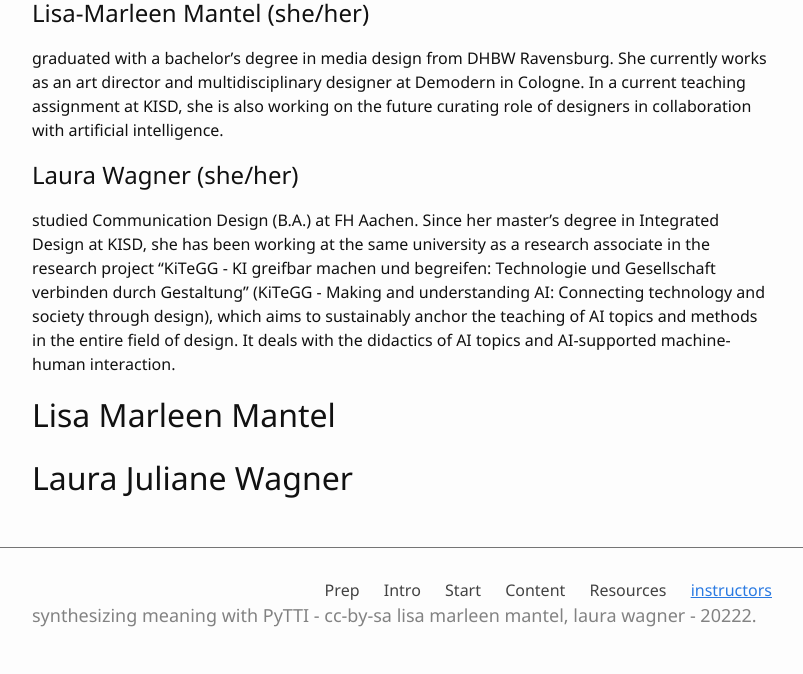
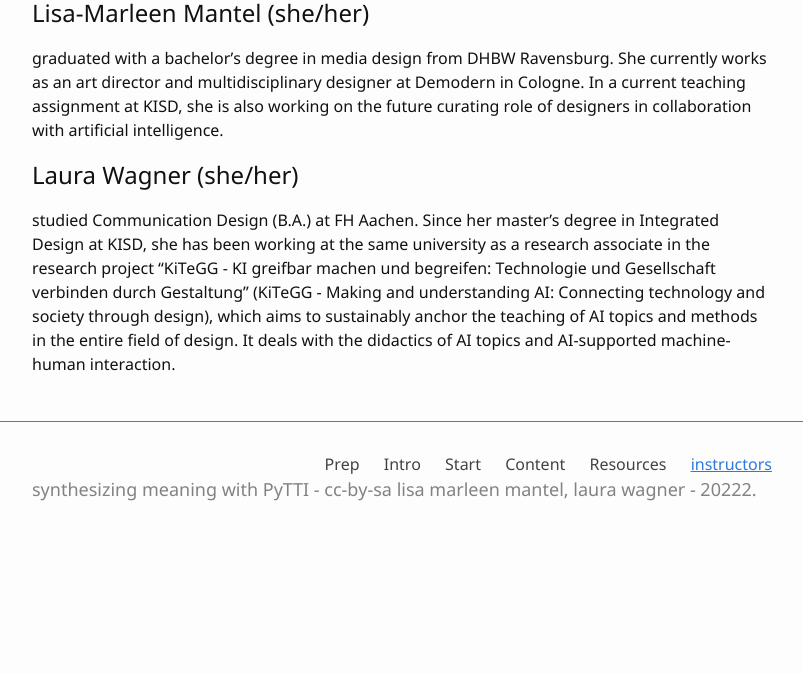
Before and after one commit to laurajul/pytti-workshop, a Jekyll site: the page built from 5-instructors.md, in a window 1280 px wide. Shown: the part 468-1142 px from the top of the page, without its empty margins (238-1041 px from the left). Built offline with Jekyll 4.4.1, drawn with Linux system fonts in a browser that asks for light colours; after the commit the page ends 1016 px from its top, so only the background shows below that.

Commit message:
Update 5-instructors.md

```diff
--- a/5-instructors.md
+++ b/5-instructors.md
@@ -11,6 +11,3 @@ nav: true
 graduated with a bachelor's degree in media design from DHBW Ravensburg. She currently works as an art director and multidisciplinary designer at Demodern in Cologne. In a current teaching assignment at KISD, she is also working on the future curating role of designers in collaboration with artificial intelligence.
 ## Laura Wagner (she/her)
 studied Communication Design (B.A.) at FH Aachen. Since her master's degree in Integrated Design at KISD, she has been working at the same university as a research associate in the research project "KiTeGG - KI greifbar machen und begreifen: Technologie und Gesellschaft verbinden durch Gestaltung" (KiTeGG - Making and understanding AI: Connecting technology and society through design), which aims to sustainably anchor the teaching of AI topics and methods in the entire field of design. It deals with the didactics of AI topics and AI-supported machine-human interaction.
-
-# Lisa Marleen Mantel
-# Laura Juliane Wagner
```
